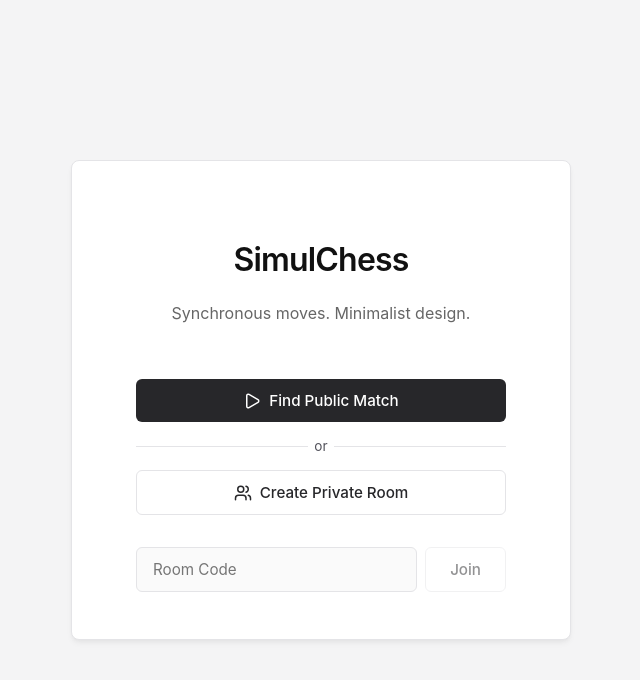
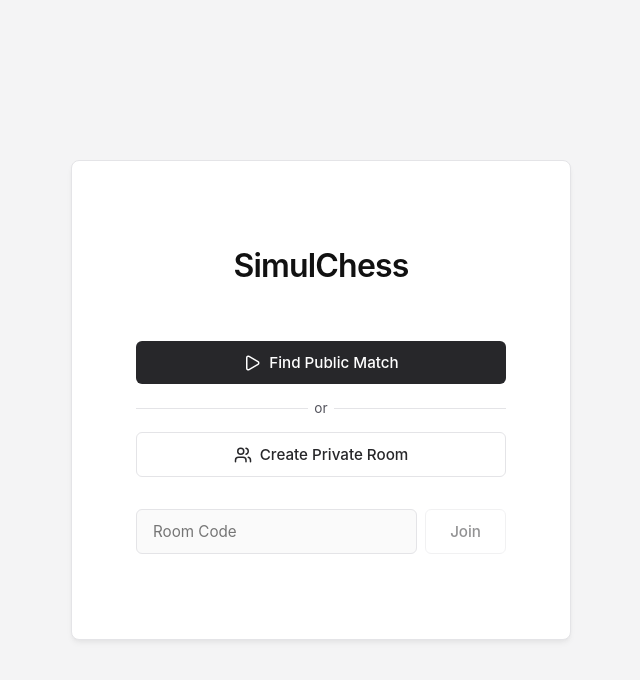
Before and after one commit to samerrahman/simulchess, a React (Vite) app: page / in a window 1280 px wide. Shown: the top 680 px of the page, without its empty margins (319-959 px from the left). Built offline with nearby package versions, Linux system fonts and the light colour scheme.

Commit message:
Removed subtitle and icon from lobby

```diff
--- a/src/App.jsx
+++ b/src/App.jsx
@@ -175,9 +175,7 @@ function App() {
   if (!roomId) {
     return (
       <div className="lobby-container" style={{ margin: 'auto', padding: '4rem', maxWidth: '500px', width: '100%' }}>
-        <Swords size={48} style={{ marginBottom: '1rem', color: '#111' }} />
-        <h1 className="lobby-title" style={{ fontSize: '2rem', fontWeight: 600, color: '#111', marginBottom: '0.5rem' }}>SimulChess</h1>
-        <p style={{ color: '#666', marginBottom: '2.5rem' }}>Synchronous moves. Minimalist design.</p>
+        <h1 className="lobby-title" style={{ fontSize: '2rem', fontWeight: 600, color: '#111', marginBottom: '2.5rem' }}>SimulChess</h1>
 
         {loadingMsg && <div style={{display:'flex', alignItems:'center', gap:'0.5rem', marginBottom:'1rem', color:'#444'}}><Loader2 className="animate-spin" size={18}/> {loadingMsg}</div>}
 
```
